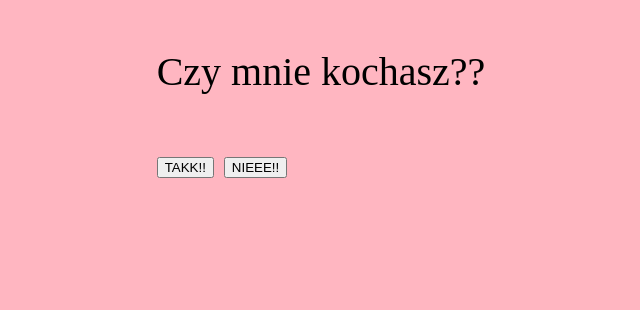
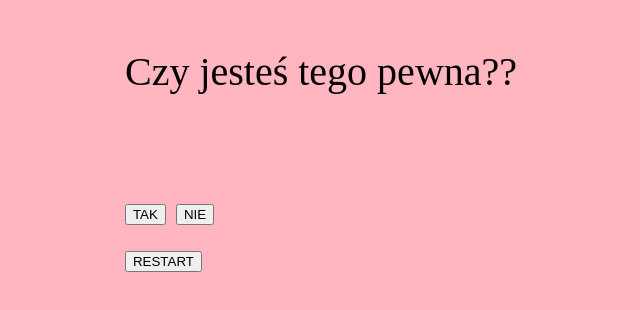
Before and after one commit to pietraseqqDevv/dla-kobity, a plain HTML site: page index.html in a window 1280 px wide. Both pictures are taken after a click on the button "TAKK!!". Shown: the whole page, without its empty margins (319-959 px from the left). Drawn offline with Linux system fonts and the light colour scheme.

Commit message:
Add files via upload

```diff
--- a/index.html
+++ b/index.html
@@ -10,22 +10,49 @@
     <div class="strona">
         <div class="pytanie">
             <p>Czy mnie kochasz??</p>
-            <button onclick="kochasz()">TAKK!!</button>
-            <button onclick="nieKochasz()">NIEEE!!</button>
+            <button onclick="kochasz()" id="tak">TAKK!!</button>
+            <button onclick="nieKochasz()" id="nie">NIEEE!!</button>
+            <br>
+            <button id="Ptak" onclick="yes()">TAK</button>
+            <button id="Pnie" onclick="no()">NIE</button>
+            <br>
+            <button onclick="location.reload()">RESTART</button>
+
         </div>
     </div>
     <script>
         let body = document.querySelector("body");
         let para = document.querySelector("p");
+        let przyciskTak = document.getElementById("tak");
+        let przyciskNie = document.getElementById("nie");
+        let przyciskPtak = document.getElementById("Ptak");
+        let przyciskPnie = document.getElementById("Pnie");
 
         function kochasz() {
-            alert("Ja też Cię kocham skarbie <3");
+            przyciskTak.style.display = "none";
+            przyciskNie.style.display = "none";
+            para.textContent = "Czy jesteś tego pewna??";
+            przyciskPtak.style.display = "inline-block";
+            przyciskPnie.style.display = "inline-block";
+
+
         }
 
         function nieKochasz() {
             body.style.backgroundColor = "red";
             para.textContent = "Jak to nieee?? Kochaj mnie!!";
             para.style.fontSize = "150px";
+            przyciskTak.style.display = "none";
+            przyciskNie.style.display = "none";
+            przyciskPnie.style.display = "none";
+            przyciskPtak.style.display = "none";
+        }
+        function yes() {
+            alert("Ja też Cię kocham skarbie <3");
+            location.reload();
+        }
+        function no() {
+            nieKochasz();
         }
     </script>
 </body>
--- a/sttyle.css
+++ b/sttyle.css
@@ -5,3 +5,6 @@ body{
     align-items: center;
     font-size: 40px;
 }
+#Ptak, #Pnie {
+    display: none;
+}
```
